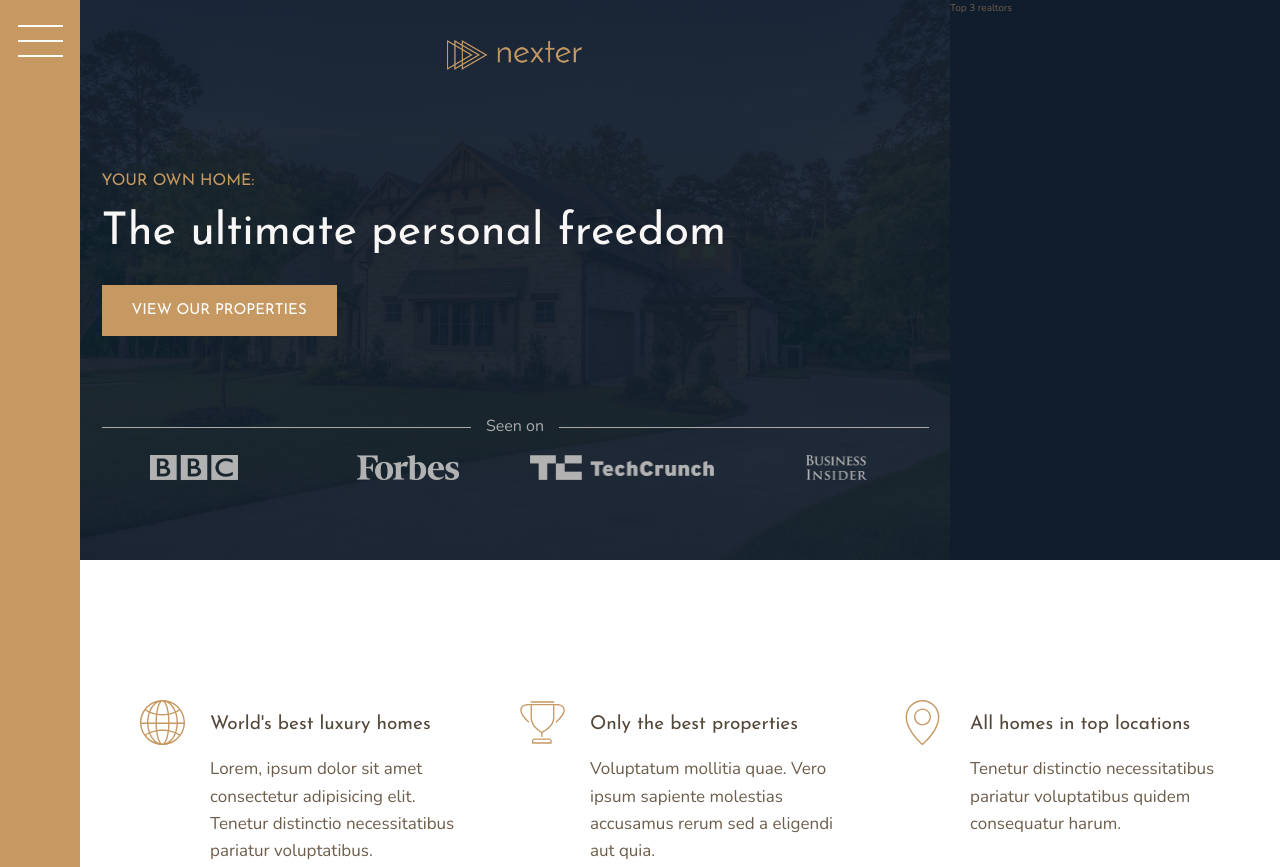
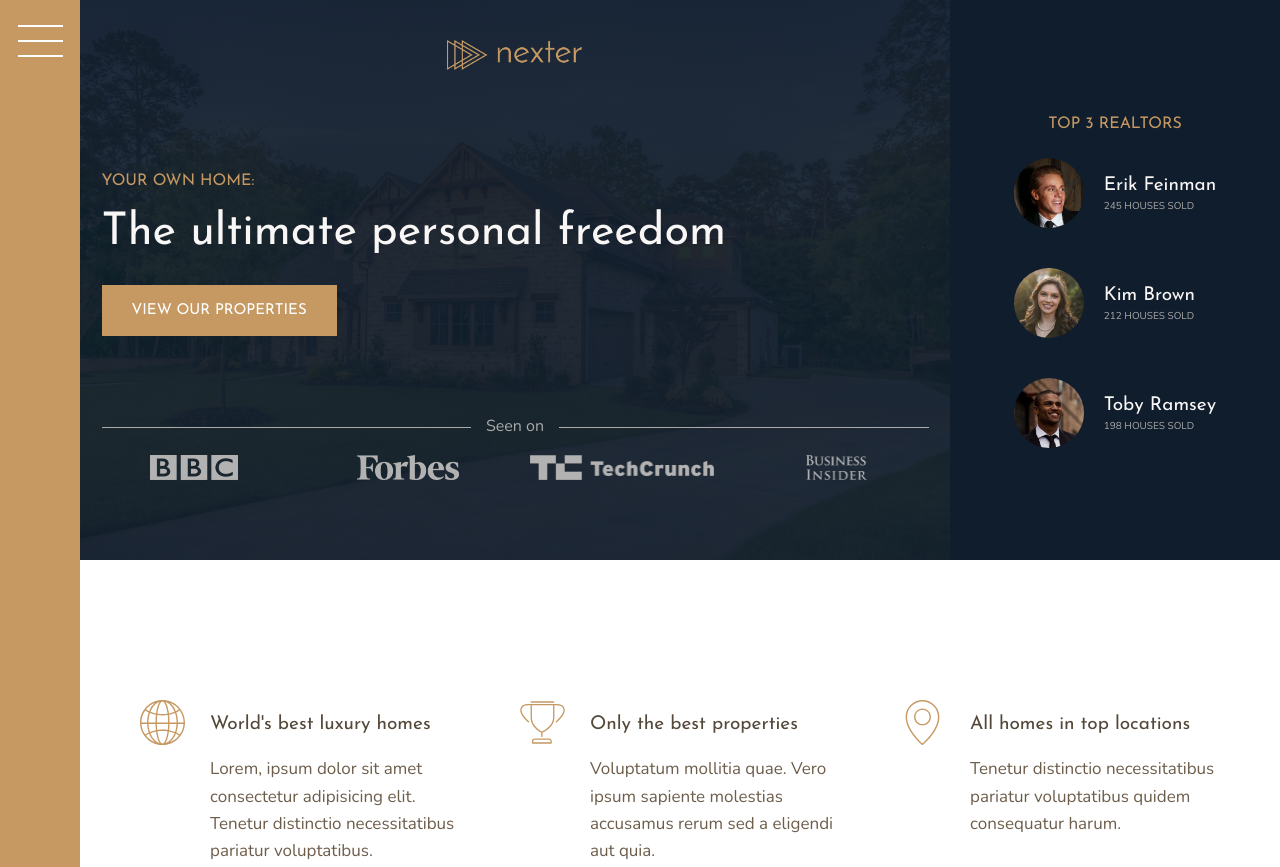
Before and after one commit to KaitlynSalemi/advanced-css-nexter, a website: page index.html in a window 1280 px wide. Shown: the top 867 px of the page. Drawn offline with nearby package versions, Linux system fonts and the light colour scheme.

Commit message:
realtor ranking section added

```diff
--- a/index.html
+++ b/index.html
@@ -31,7 +31,25 @@
         </header>
 
         <div class="realtors">
-            Top 3 realtors
+            <h3 class="heading-3">Top 3 Realtors</h3>
+            <div class="realtors__list">
+                <img src="img/realtor-1.jpeg" alt="Realtor 1" class="realtors__img">
+                <div class="realtors__deatials">
+                    <h4 class="heading-4 heading-4--light">Erik Feinman</h4>
+                    <p class="realtors__sold">245 houses sold</p>
+                </div>
+
+                <img src="img/realtor-2.jpeg" alt="Realtor 2" class="realtors__img">
+                <div class="realtors__deatials">
+                    <h4 class="heading-4 heading-4--light">Kim Brown</h4>
+                    <p class="realtors__sold">212 houses sold</p>
+                </div>
+                <img src="img/realtor-3.jpeg" alt="Realtor 3" class="realtors__img">
+                <div class="realtors__deatials">
+                    <h4 class="heading-4 heading-4--light">Toby Ramsey</h4>
+                    <p class="realtors__sold">198 houses sold</p>
+                </div>
+            </div>
         </div>
 
         <section class="features">
--- a/sass/_realtors.scss
+++ b/sass/_realtors.scss
@@ -1,4 +1,31 @@
 .realtors {
     background-color: $color-secondary;
     grid-column: col-start 7 / full-end;
+    padding: 3rem;
+
+    display: grid;
+    align-content: center;
+    justify-content: center;
+    justify-items: center;
+    grid-row-gap: 2rem;
+
+    &__list {
+        display: grid;
+        grid-template-columns: min-content max-content;
+        grid-column-gap: 2rem;
+        grid-row-gap: 5vh;
+        align-items: center;
+    }
+
+    &__img {
+        width: 7rem;
+        border-radius: 50%;
+        display: block;
+    }
+
+    &__sold {
+        text-transform: uppercase;
+        color: $color-grey-light-2;
+        margin-top: -3px;
+    }
 }
```
Also changed, not shown: css/style.css.
